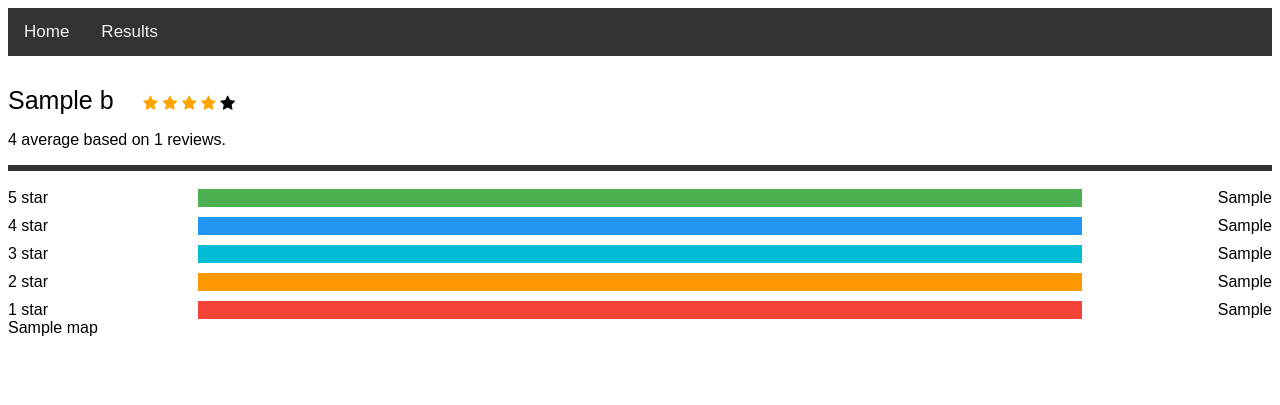
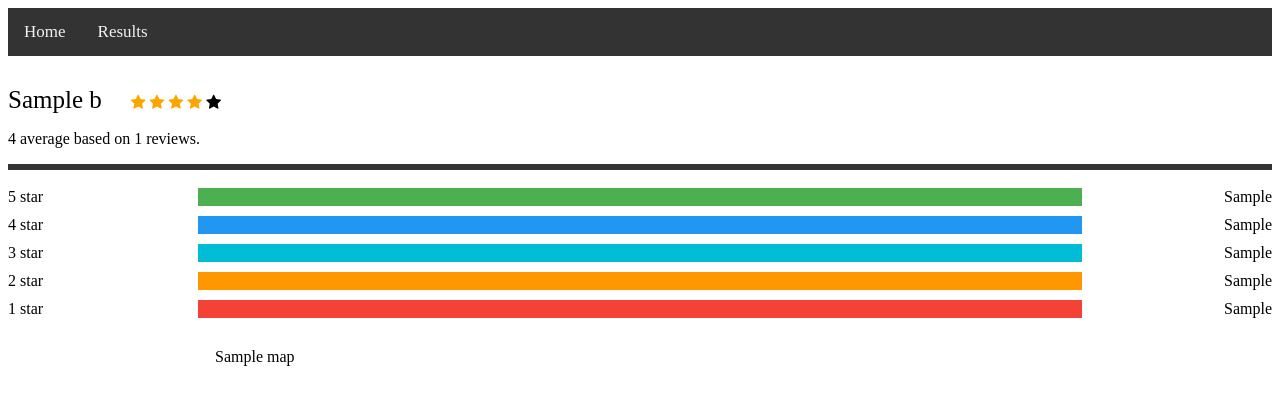
Before and after one commit to nikosece/DSML-Diploma-Context-Aware-Recommender, a Django app: template Recommendation/rec/templates/rec/show_business.html in a window 1280 px wide. Shown: the top 405 px of the page. Run offline with Django 3.2, Linux system fonts and the light colour scheme; the template is opened without the code that fills it: most values are stand-ins (such as "Sample title", 1, 10 or a date in 2020); data that the repository does not hold is empty; parts of the project's set-up code (start-up, migrations or seed data) failed here and were passed over.

Commit message:
HTML changes

```diff
--- a/Recommendation/rec/static/css/apply_review.css
+++ b/Recommendation/rec/static/css/apply_review.css
@@ -25,12 +25,20 @@ input[type=submit] {
 }
 .main {
   margin-top: 30px; /* Add a top margin to avoid content overlay */
+  /*margin-left: 20%;*/
 }
-/*.map {*/
-/*  width: 50%;*/
-/*  height: 50%;*/
-/*  margin-bottom: 30px; !* Add a top margin to avoid content overlay *!*/
-/*}*/
+.folium-map {
+  display: block;
+  margin-left: auto;
+  margin-right: auto;
+  margin-top: 30px;
+  width: 850px;
+}
+.big{
+  position: fixed;
+  height: 70%;
+  width: 100%;
+}
 
 .topnav a:hover {
   background-color: #ddd;
@@ -42,12 +50,12 @@ input[type=submit] {
   color: white;
 }
 
-body {
-  font-family: Arial;
-  /*margin: 0 auto; !* Center website *!*/
-  /*max-width: 800px; !* Max width *!*/
-  /*padding: 20px;*/
-}
+/*body {*/
+/*  font-family: Arial;*/
+/*  !*margin: 0 auto; !* Center website *!*!*/
+/*  !*max-width: 800px; !* Max width *!*!*/
+/*  !*padding: 20px;*!*/
+/*}*/
 
 .heading {
   font-size: 25px;
--- a/Recommendation/rec/templates/rec/apply_review.html
+++ b/Recommendation/rec/templates/rec/apply_review.html
@@ -19,6 +19,8 @@
   <a href="/">Home</a>
   <a href="/review/">Review</a>
 </div>
+<div class="main">
+
 <link rel="stylesheet" href="https://cdnjs.cloudflare.com/ajax/libs/font-awesome/4.7.0/css/font-awesome.min.css">
 
 <span class="heading">{{ b.name}}</span>
@@ -55,7 +57,7 @@
 {% endif %}
 
 <p>{{ b.stars}} average based on {{ b.review_count}} reviews.</p>
-<hr style="border:3px solid #f1f1f1">
+<hr style="border:3px solid #333333">
 
 <div class="row">
   <div class="side">
@@ -114,6 +116,7 @@
     <div>{{ b.stars_count.0}}</div>
   </div>
 </div>
+</div>
 <h2> Your opinion matters </h2>
 <form action="/apply_review/" method="post">
   {% csrf_token %}
--- a/Recommendation/rec/templates/rec/map.html
+++ b/Recommendation/rec/templates/rec/map.html
@@ -11,6 +11,8 @@
     <a href="/">Home</a>
     <a href="/results/">Results</a>
 </div>
-{{ map|safe }}
+<div class="big">
+    {{ map|safe }}
+</div>
 </body>
 </html>
--- a/Recommendation/rec/templates/rec/show_business.html
+++ b/Recommendation/rec/templates/rec/show_business.html
@@ -2,17 +2,18 @@
 <!DOCTYPE html>
 <html lang="en">
 <head>
-    <link rel="stylesheet"  href="{%  static  'css/apply_review.css'  %}">
+   <link rel="stylesheet"  href="{%  static  'css/apply_review.css'  %}">
     <meta charset="UTF-8">
     <title>Recommender</title>
-</head>
-<style>
+  <style>
 .bar-5 {width: {{ bar.4}}%; height: 18px; background-color: #4CAF50;}
 .bar-4 {width: {{ bar.3}}%; height: 18px; background-color: #2196F3;}
 .bar-3 {width: {{ bar.2}}%; height: 18px; background-color: #00bcd4;}
 .bar-2 {width: {{ bar.1}}%; height: 18px; background-color: #ff9800;}
 .bar-1 {width: {{ bar.0}}%; height: 18px; background-color: #f44336;}
 </style>
+</head>
+
 <body>
 <div class="topnav">
     <a href="/">Home</a>
@@ -115,8 +116,9 @@
   </div>
 </div>
 </div>
-<div class="map">
-  {{ map|safe }}
+<div class="folium-map" >
+    {{ map|safe }}
 </div>
+
 </body>
 </html>
```
Also changed, not shown: Recommendation/create_map.py (+4 -4 lines), Recommendation/rec/views.py (+7 -1 lines).
